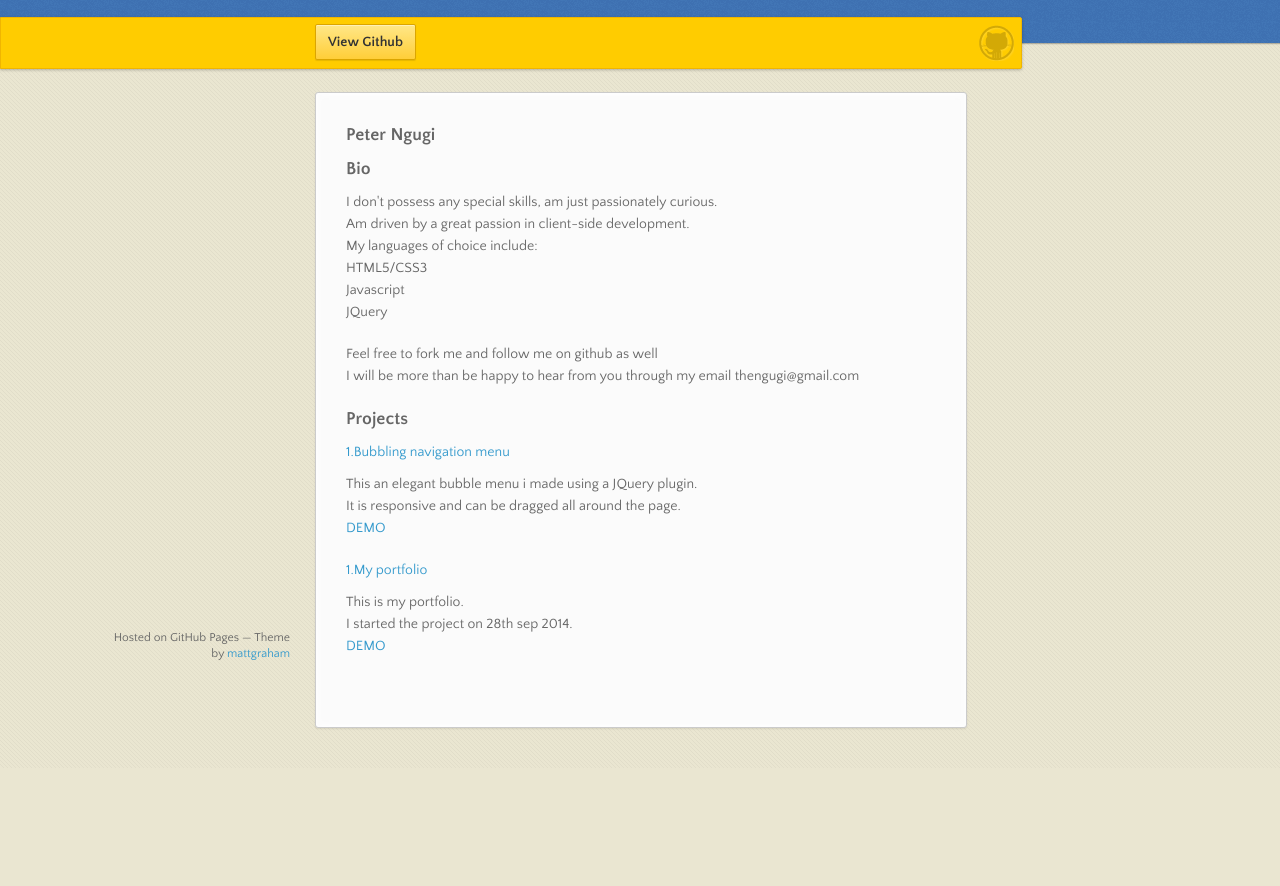
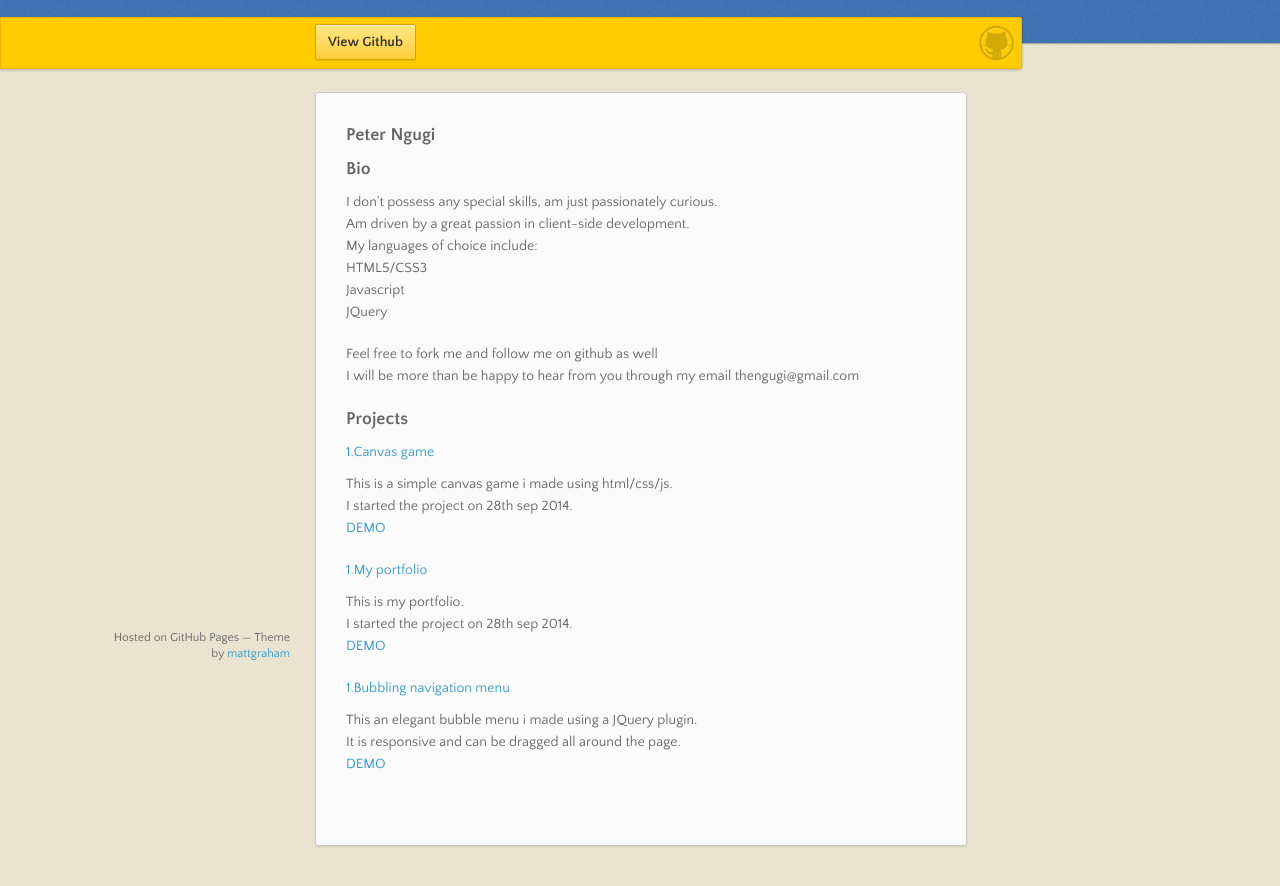
Before and after one commit to thengugi/thengugi.github.io, a plain HTML site: page index.html in a window 1280 px wide. Shown: the part 98-984 px from the top of the page. Before the commit the page ends 866 px from the top, so only its background shows below. Drawn offline with nearby package versions, Linux system fonts and the light colour scheme.

Commit message:
Update index.html

```diff
--- a/index.html
+++ b/index.html
@@ -54,11 +54,11 @@
 
       <h3>Projects</h3>
 
-      <h4><a href="https://thengugi.github.io/Responsive-menu">1.Bubbling navigation menu</a></h4>
+      <h4><a href="https://thengugi.github.io/canvas-game">1.Canvas game</a></h4>
       <p>
-        This an elegant bubble menu i made using a JQuery plugin.</br>
-        It is responsive and can be dragged all around the page.</br>
-        <a href="https://thengugi.github.io/Responsive-menu">DEMO</a>
+      This is a simple canvas game i made using html/css/js.</br>
+      I started the project on 28th sep 2014.</br>
+      <a href="https://thengugi.github.io/canvas-game">DEMO</a>
       </p>
 
        <h4><a href="https://thengugi.github.io/www.peterngugi.com">1.My portfolio</a></h4>
@@ -66,6 +66,13 @@
         This is my portfolio.</br>
         I started the project on 28th sep 2014.</br>
         <a href="https://thengugi.github.io/www.peterngugi.com">DEMO</a>
+      </p>
+
+      <h4><a href="https://thengugi.github.io/Responsive-menu">1.Bubbling navigation menu</a></h4>
+      <p>
+        This an elegant bubble menu i made using a JQuery plugin.</br>
+        It is responsive and can be dragged all around the page.</br>
+        <a href="https://thengugi.github.io/Responsive-menu">DEMO</a>
       </p>
 
       </section>
```
